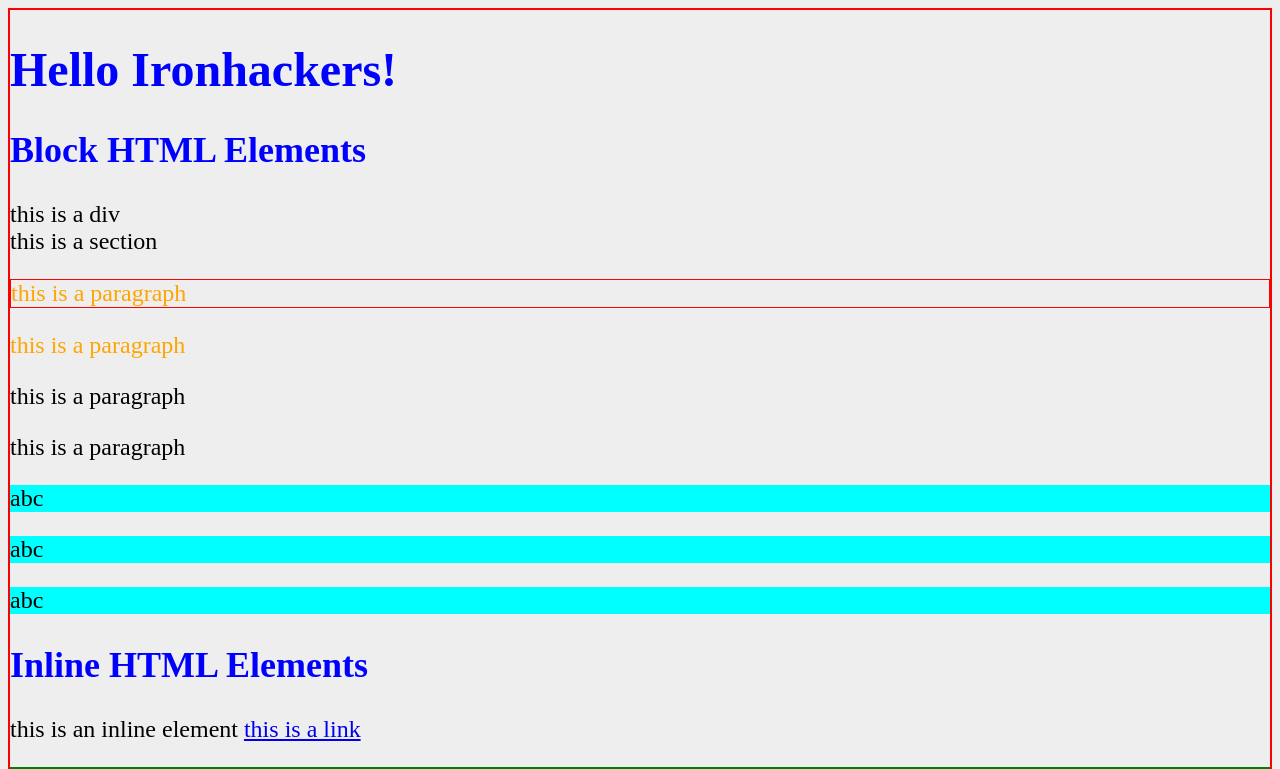
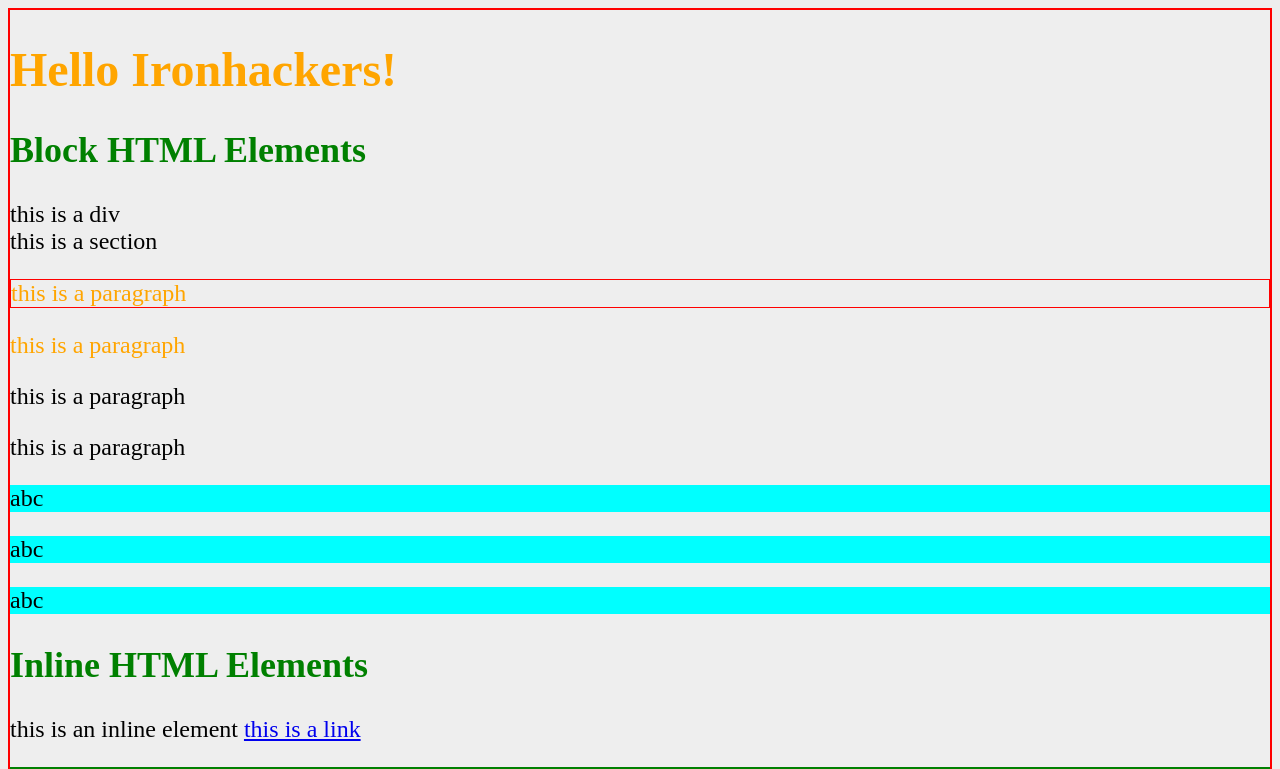
Before and after one commit to ByteWarriors-Ironhack-Feb-23/feb23-html-intro, a plain HTML site: page index.html in a window 1280 px wide. Shown: the top 769 px of the page. Drawn offline with Linux system fonts and the light colour scheme.

Commit message:
add media queries examples

```diff
--- a/css/main.css
+++ b/css/main.css
@@ -85,7 +85,7 @@ ul > li {
 /* Multiple selection */
 /**********************/
 
-h1, h2 {
+h2, h3 {
     color: blue;
 }
 
@@ -152,3 +152,30 @@ h4 {
     background-color: fuchsia;
     border-radius: 50%;
 }
+
+
+
+h1 {
+    color: red
+}
+
+
+@media (min-width: 600px){
+    h1 {
+        color: orange;
+    }
+
+    h2 {
+        color: green;
+    }
+
+    .banner {
+        width: 100%;
+    }
+}
+
+@media (min-width: 1200px){
+    .banner {
+        width: 60%;
+    }
+}
```
